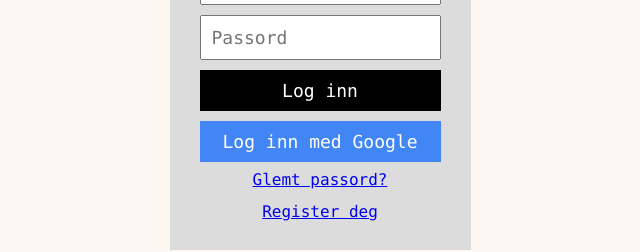
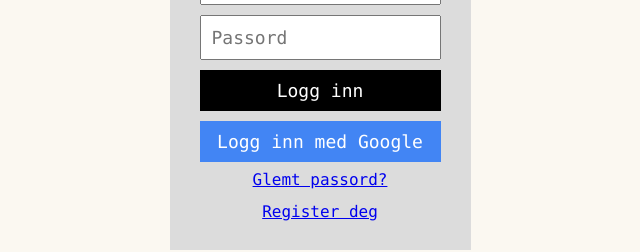
Before and after one commit to bekk/firebase-workshop, a React (Create React App) app: page /login in a window 1280 px wide. Shown: the part 330-582 px from the top of the page, without its empty margins (320-960 px from the left). Built offline with nearby package versions, Linux system fonts and the light colour scheme.

Commit message:
typo fix

```diff
--- a/src/Containers/Login.js
+++ b/src/Containers/Login.js
@@ -22,10 +22,10 @@
                     placeholder="Passord"
                 />
                 <Button>
-                    Log inn
+                    Logg inn
                 </Button>
                 <Button style={ {  backgroundColor: '#4285f4'} }>
-                    Log inn med Google
+                    Logg inn med Google
                 </Button>
                 <div>
                     <Link to="/reset">Glemt passord?</Link>
@@ -54,7 +54,7 @@
     padding: 30px;
 `
 const Input = styled.input`
-   padding: 10px;
+    padding: 10px;
     font-size: 18px;
     margin-bottom: 10px;
 `
```
